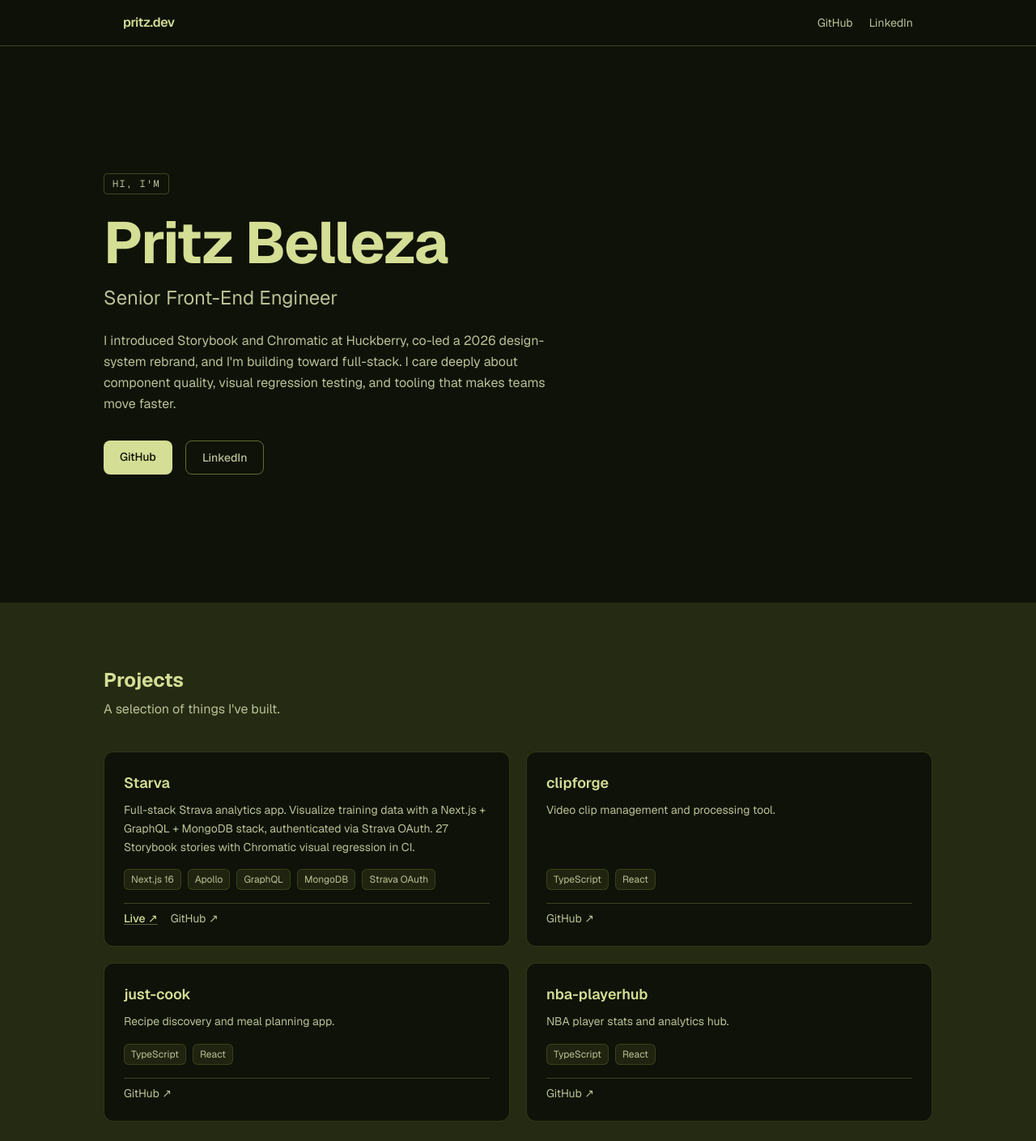
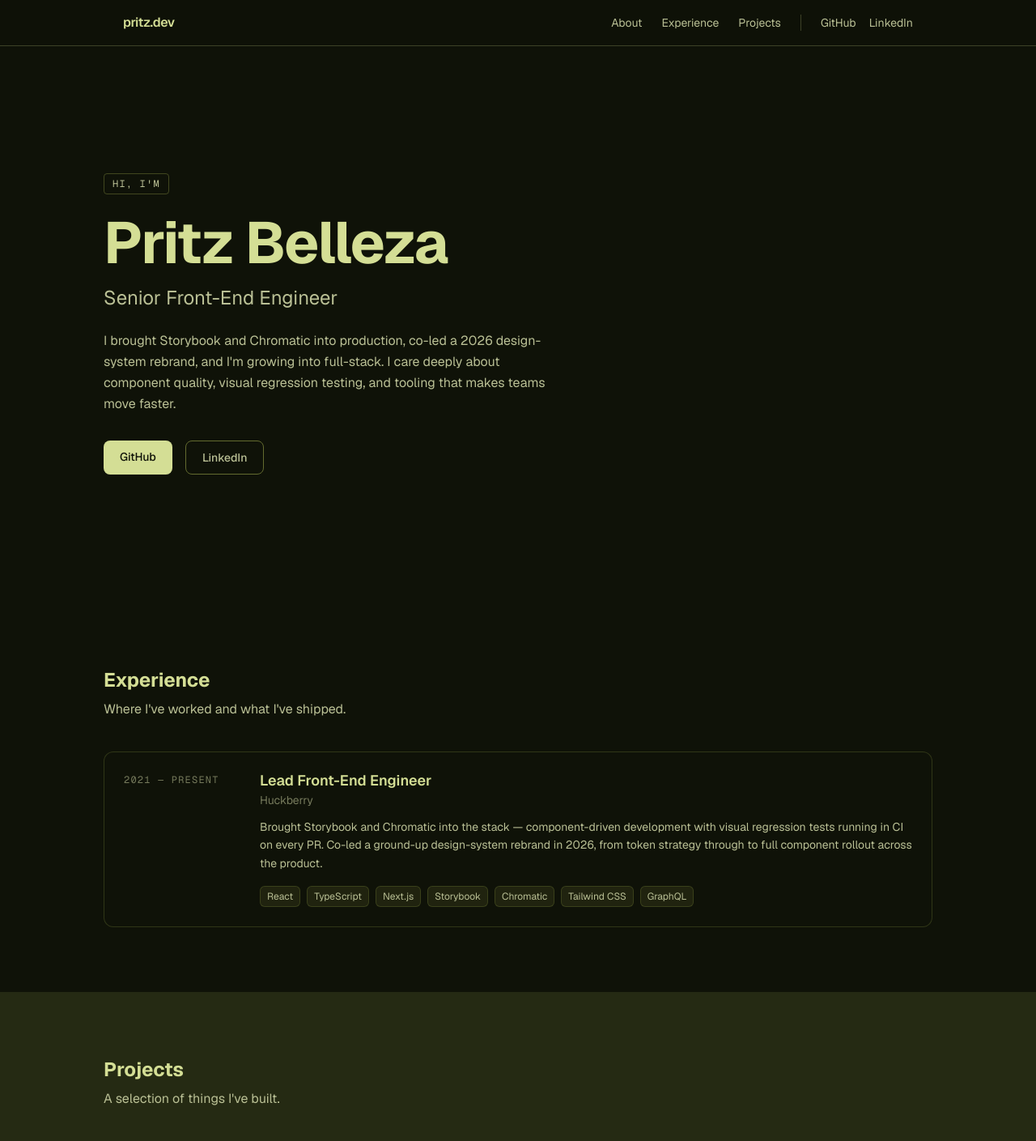
Before and after one commit to jbelleza29/jbelleza29.github.io, a Next.js app: page / in a window 1280 px wide. Shown: the top 1409 px of the page at 81% size. Built offline with nearby package versions, Linux system fonts and the light colour scheme.

Commit message:
add Experience section and anchor nav

```diff
--- a/src/app/globals.css
+++ b/src/app/globals.css
@@ -11,6 +11,11 @@
   --font-mono:     var(--font-geist-mono);
 }
 
+html {
+  scroll-behavior: smooth;
+  scroll-padding-top: 3.5rem;
+}
+
 body {
   background: #0f1208;
   color: #d4de95;
--- a/src/app/page.tsx
+++ b/src/app/page.tsx
@@ -1,4 +1,5 @@
 import Hero from "@/components/Hero";
+import Experience from "@/components/Experience";
 import ProjectsGrid from "@/components/ProjectsGrid";
 import Footer from "@/components/Footer";
 
@@ -6,6 +7,7 @@ export default function Home() {
   return (
     <main className="flex flex-col flex-1">
       <Hero />
+      <Experience />
       <ProjectsGrid />
       <Footer />
     </main>
--- /dev/null
+++ b/src/components/Experience.tsx
@@ -0,0 +1,56 @@
+const experiences = [
+  {
+    years: "2021 — Present",
+    title: "Lead Front-End Engineer",
+    company: "Huckberry",
+    description:
+      "Brought Storybook and Chromatic into the stack — component-driven development with visual regression tests running in CI on every PR. Co-led a ground-up design-system rebrand in 2026, from token strategy through to full component rollout across the product.",
+    tech: ["React", "TypeScript", "Next.js", "Storybook", "Chromatic", "Tailwind CSS", "GraphQL"],
+  },
+];
+
+export default function Experience() {
+  return (
+    <section id="experience" className="px-6 py-20">
+      <div className="mx-auto max-w-5xl">
+        <h2 className="text-2xl font-bold text-lime mb-2">Experience</h2>
+        <p className="text-sage mb-10">Where I&apos;ve worked and what I&apos;ve shipped.</p>
+        <div className="flex flex-col gap-5">
+          {experiences.map((exp) => (
+            <div
+              key={exp.title + exp.company}
+              className="bg-canvas border border-olive/40 rounded-xl p-6 hover:border-olive transition-colors duration-200"
+            >
+              <div className="flex flex-col sm:flex-row sm:gap-10">
+                <div className="sm:w-32 shrink-0 mb-3 sm:mb-0 sm:pt-0.5">
+                  <p className="text-xs font-mono text-sage/60 uppercase tracking-widest">
+                    {exp.years}
+                  </p>
+                </div>
+                <div className="flex-1">
+                  <h3 className="text-lime font-semibold text-lg leading-tight mb-0.5">
+                    {exp.title}
+                  </h3>
+                  <p className="text-sage/60 text-sm mb-3">{exp.company}</p>
+                  <p className="text-sage text-sm leading-relaxed mb-4">
+                    {exp.description}
+                  </p>
+                  <div className="flex flex-wrap gap-2">
+                    {exp.tech.map((t) => (
+                      <span
+                        key={t}
+                        className="text-xs px-2 py-1 rounded-md bg-olive/20 border border-olive/40 text-sage"
+                      >
+                        {t}
+                      </span>
+                    ))}
+                  </div>
+                </div>
+              </div>
+            </div>
+          ))}
+        </div>
+      </div>
+    </section>
+  );
+}
--- a/src/components/Hero.tsx
+++ b/src/components/Hero.tsx
@@ -1,6 +1,6 @@
 export default function Hero() {
   return (
-    <section className="flex flex-col justify-center min-h-[calc(100vh-3.5rem)] pt-14 px-6">
+    <section id="about" className="flex flex-col justify-center min-h-[calc(100vh-3.5rem)] pt-14 px-6">
       <div className="mx-auto max-w-5xl w-full">
         <span className="inline-block border border-olive/60 text-sage text-xs font-mono uppercase tracking-widest px-2.5 py-1 rounded-sm mb-6">
           Hi, I&apos;m
@@ -12,8 +12,8 @@ export default function Hero() {
           Senior Front-End Engineer
         </p>
         <p className="max-w-xl text-sage leading-relaxed mb-8">
-          I introduced Storybook and Chromatic at Huckberry, co-led a 2026
-          design-system rebrand, and I&apos;m building toward full-stack. I care
+          I brought Storybook and Chromatic into production, co-led a 2026
+          design-system rebrand, and I&apos;m growing into full-stack. I care
           deeply about component quality, visual regression testing, and tooling
           that makes teams move faster.
         </p>
--- a/src/components/NavBar.tsx
+++ b/src/components/NavBar.tsx
@@ -3,7 +3,20 @@ export default function NavBar() {
     <nav className="fixed top-0 left-0 right-0 z-50 border-b border-stroke bg-canvas/90 backdrop-blur-md">
       <div className="mx-auto max-w-5xl px-6 h-14 flex items-center justify-between">
         <span className="font-semibold tracking-tight text-lime">pritz.dev</span>
-        <div className="flex items-center gap-5 text-sm text-sage">
+
+        <div className="flex items-center gap-6 text-sm">
+          <div className="hidden sm:flex items-center gap-6 text-sage">
+            <a href="#about" className="hover:text-lime transition-colors duration-200">
+              About
+            </a>
+            <a href="#experience" className="hover:text-lime transition-colors duration-200">
+              Experience
+            </a>
+            <a href="#projects" className="hover:text-lime transition-colors duration-200">
+              Projects
+            </a>
+          </div>
+          <div className="flex items-center gap-4 text-sage border-l border-stroke pl-6">
             <a
               href="https://github.com/jbelleza29"
               target="_blank"
@@ -22,6 +35,7 @@ export default function NavBar() {
             </a>
           </div>
         </div>
+      </div>
     </nav>
   );
 }
--- a/src/components/ProjectsGrid.tsx
+++ b/src/components/ProjectsGrid.tsx
@@ -31,7 +31,7 @@ const projects = [
 
 export default function ProjectsGrid() {
   return (
-    <section className="px-6 py-20 bg-card">
+    <section id="projects" className="px-6 py-20 bg-card">
       <div className="mx-auto max-w-5xl">
         <h2 className="text-2xl font-bold text-lime mb-2">Projects</h2>
         <p className="text-sage mb-10">A selection of things I&apos;ve built.</p>
```
Lines whose indentation alone changed are shown as unchanged.
